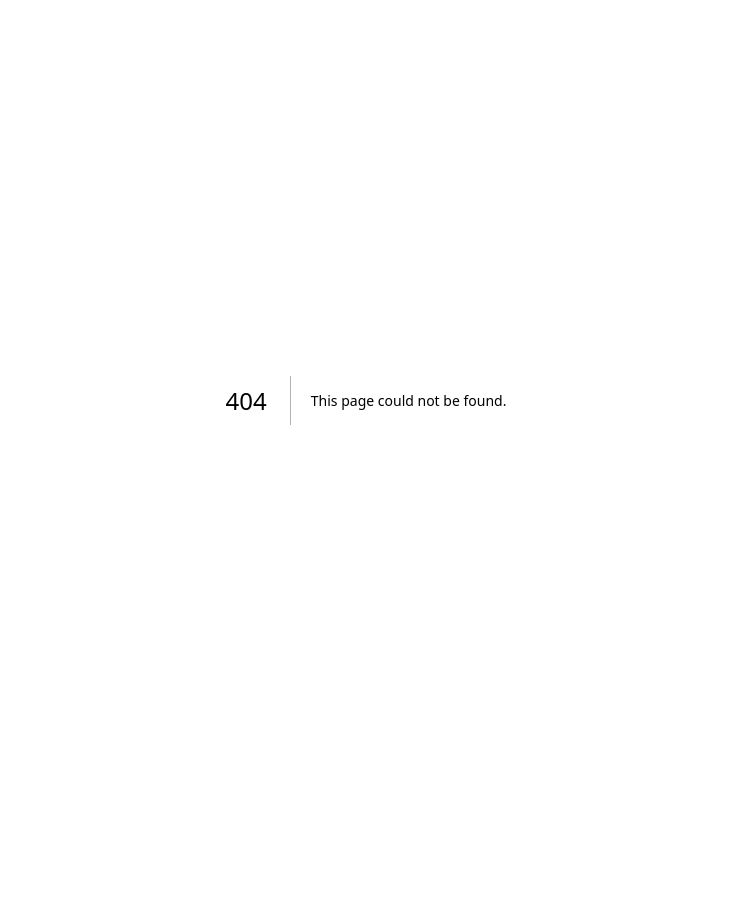
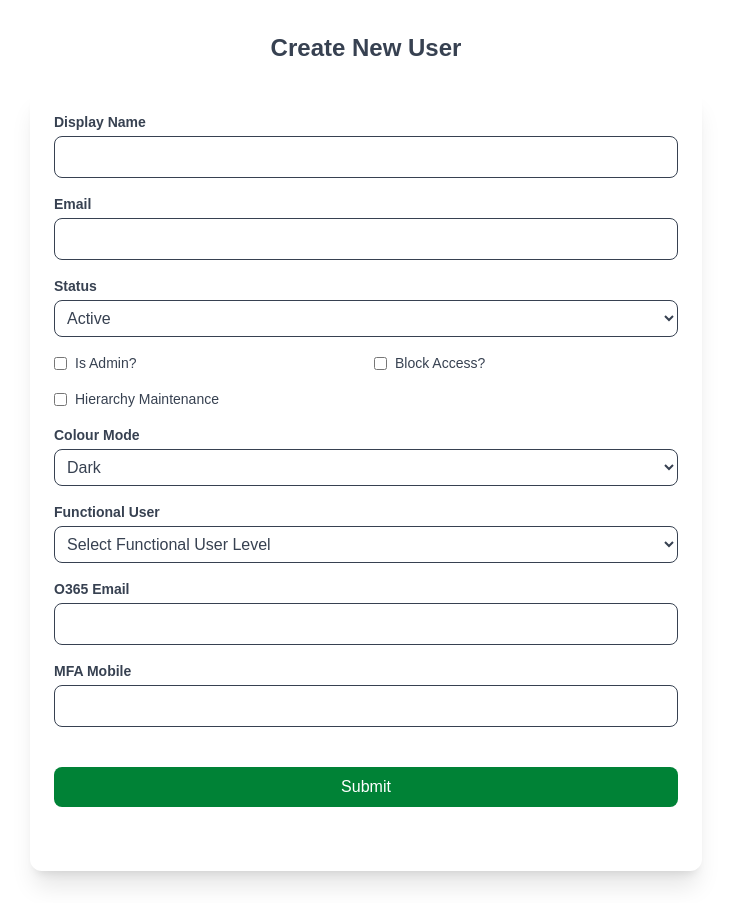
Before and after one commit to hannakozak/user-management-app, a Next.js app: page /users/create in a window 1280 px wide. Before the commit this address had no page. Shown: the whole page, without its empty margins (274-1005 px from the left). Before the commit the page ends 800 px from the top, so only its background shows below. Built offline with nearby package versions, Linux system fonts and the light colour scheme.

Commit message:
feat: add user functionality

```diff
--- a/package.json
+++ b/package.json
@@ -15,7 +15,8 @@
     "mssql": "^11.0.1",
     "next": "15.3.1",
     "react": "^19.0.0",
-    "react-dom": "^19.0.0"
+    "react-dom": "^19.0.0",
+    "react-hook-form": "^7.56.1"
   },
   "devDependencies": {
     "@eslint/eslintrc": "^3",
--- /dev/null
+++ b/src/app/api/users/create/route.ts
@@ -0,0 +1,35 @@
+import { connectToDb } from '@/lib/db';
+import { NextRequest, NextResponse } from 'next/server';
+
+export async function POST(req: NextRequest) {
+	try {
+		const data = await req.json();
+		const pool = await connectToDb();
+
+		await pool
+			.request()
+			.input('UserID', data.UserID)
+			.input('DisplayName', data.DisplayName)
+			.input('Email', data.Email)
+			.input('IsOSPAdmin', data.IsOSPAdmin)
+			.input('Status', data.Status)
+			.input('FunctionalUser', data.FunctionalUser)
+			.input('AdminUser', data.AdminUser)
+			.input('BlockAccess', data.BlockAccess)
+			.input('O365Email', data.O365Email)
+			.input('MFA_Mobile', data.MFA_Mobile)
+			.input('ColourMode', data.ColourMode)
+			.input('HierarchyMaintenance', data.HierarchyMaintenance)
+			.execute('dbo.AddUser');
+
+		return NextResponse.json({ success: true });
+	} catch (err: unknown) {
+		return NextResponse.json(
+			{
+				success: false,
+				error: err instanceof Error ? err.message : 'An unknown error occurred',
+			},
+			{ status: 500 }
+		);
+	}
+}
--- /dev/null
+++ b/src/app/users/create/page.tsx
@@ -0,0 +1,29 @@
+'use client';
+
+import { User } from '@/app/types/User';
+import UserForm from '@/components/UserForm';
+import { useRouter } from 'next/navigation';
+
+export default function CreateUserPage() {
+	const router = useRouter();
+
+	const handleCreate = async (data: Partial<User>) => {
+		const response = await fetch('/api/users/create', {
+			method: 'POST',
+			body: JSON.stringify(data),
+		});
+
+		if (response.ok) {
+			router.push('/users');
+		} else {
+			alert('Failed to create user.');
+		}
+	};
+
+	return (
+		<div className="p-8">
+			<h1 className="text-2xl text-center font-bold mb-6">Create New User</h1>
+			<UserForm onSubmit={handleCreate} />
+		</div>
+	);
+}
--- a/src/app/users/page.tsx
+++ b/src/app/users/page.tsx
@@ -3,11 +3,14 @@
 import { useEffect, useState } from 'react';
 import { UsersTable } from '@/components/UsersTable';
 import { User } from '../types/User';
+import { useRouter } from 'next/navigation';
 
 export default function UsersPage() {
 	const [users, setUsers] = useState<User[]>([]);
 	const [loading, setLoading] = useState(true);
 	const [error, setError] = useState<string | null>(null);
+
+	const router = useRouter();
 
 	useEffect(() => {
 		const fetchUsers = async () => {
@@ -27,7 +30,17 @@ export default function UsersPage() {
 	}, []);
 
 	return (
-		<main className="p-6">
+		<main className="p-6 flex flex-col items-center">
+			<div className="flex items-center justify-between w-full mb-6">
+				<h1 className="text-2xl font-bold mb-6">User Management</h1>
+				<button
+					onClick={() => router.push('/users/create')}
+					className=" bg-green-600 text-white px-10 py-2 rounded hover:bg-green-800 mb-6 transition"
+				>
+					Add New User
+				</button>
+			</div>
+
 			{loading && <p>Loading users...</p>}
 			{error && <p className="text-red-500">{error}</p>}
 			{users && <UsersTable users={users} />}
--- /dev/null
+++ b/src/components/UserForm.tsx
@@ -0,0 +1,159 @@
+'use client';
+
+import { User } from '@/app/types/User';
+import { useForm } from 'react-hook-form';
+
+interface UserFormProps {
+	onSubmit: (data: Partial<User>) => void;
+	defaultValues?: Partial<User>;
+}
+
+export default function UserForm({ onSubmit, defaultValues }: UserFormProps) {
+	const {
+		register,
+		handleSubmit,
+		formState: { errors },
+	} = useForm<Partial<User>>({
+		defaultValues,
+	});
+
+	return (
+		<form
+			onSubmit={handleSubmit(onSubmit)}
+			className="space-y-4 max-w-2xl mx-auto p-6 shadow-xl rounded-xl"
+		>
+			<div className="flex flex-col space-y-1">
+				<label className="text-sm font-semibold">Display Name</label>
+				<input
+					{...register('DisplayName', { required: 'Display Name is required' })}
+					className="w-full border p-2 rounded-lg focus:outline-none focus:ring-2 focus:ring-green-700"
+				/>
+				{errors.DisplayName && (
+					<p className="text-red-500 text-xs">{errors.DisplayName.message}</p>
+				)}
+			</div>
+
+			<div className="flex flex-col space-y-1">
+				<label className="text-sm font-semibold">Email</label>
+				<input
+					{...register('Email', {
+						required: 'Email is required',
+						pattern: {
+							value: /^\S+@\S+$/i,
+							message: 'Invalid email format',
+						},
+					})}
+					className="w-full border p-2 rounded-lg focus:outline-none focus:ring-2 focus:ring-green-700"
+				/>
+				{errors.Email && (
+					<p className="text-red-500 text-xs">{errors.Email.message}</p>
+				)}
+			</div>
+
+			<div className="flex flex-col space-y-1">
+				<label className="text-sm font-semibold">Status</label>
+				<select
+					{...register('Status', { required: true })}
+					className="w-full border p-2 rounded-lg focus:outline-none focus:ring-2 focus:ring-green-700"
+				>
+					<option value="Active">Active</option>
+					<option value="Inactive">Inactive</option>
+					<option value="Testing">Testing</option>
+				</select>
+			</div>
+
+			<div className="grid grid-cols-2 gap-4">
+				<div className="flex items-center space-x-2">
+					<input type="checkbox" {...register('IsOSPAdmin')} />
+					<label className="text-sm">Is Admin?</label>
+				</div>
+				<div className="flex items-center space-x-2">
+					<input type="checkbox" {...register('BlockAccess')} />
+					<label className="text-sm">Block Access?</label>
+				</div>
+				<div className="flex items-center space-x-2">
+					<input type="checkbox" {...register('HierarchyMaintenance')} />
+					<label className="text-sm">Hierarchy Maintenance</label>
+				</div>
+			</div>
+
+			<div className="flex flex-col space-y-1">
+				<label className="text-sm font-semibold">Colour Mode</label>
+				<select
+					{...register('ColourMode', { required: 'ColourMode is required' })}
+					className="w-full border p-2 rounded-lg focus:outline-none focus:ring-2 focus:ring-green-700"
+				>
+					<option value="D">Dark</option>
+					<option value="L">Light</option>
+				</select>
+			</div>
+
+			<div className="flex flex-col space-y-1">
+				<label className="text-sm font-semibold">Functional User</label>
+				<select
+					{...register('FunctionalUser', {
+						required: 'Please select a Functional User level',
+					})}
+					className="w-full border p-2 rounded-lg focus:outline-none focus:ring-2 focus:ring-green-700"
+				>
+					<option value="">Select Functional User Level</option>
+					<option value="0">0 - No Access</option>
+					<option value="1">1 - Basic Access</option>
+					<option value="2">2 - Intermediate Access</option>
+					<option value="3">3 - Advanced Access</option>
+					<option value="4">4 - Full Access</option>
+				</select>
+				{errors.FunctionalUser && (
+					<p className="text-red-500 text-xs">
+						{errors.FunctionalUser.message}
+					</p>
+				)}
+			</div>
+
+			<div className="flex flex-col space-y-1">
+				<label className="text-sm font-semibold">O365 Email</label>
+				<input
+					type="email"
+					{...register('O365Email', {
+						required: 'O365 Email is required',
+						pattern: {
+							value: /^[a-zA-Z0-9._%+-]+@([a-zA-Z0-9-]+\.)+[a-zA-Z]{2,}$/,
+							message: 'Please enter a valid email address',
+						},
+					})}
+					className="w-full border p-2 rounded-lg focus:outline-none focus:ring-2 focus:ring-green-700"
+				/>
+				{errors.O365Email && (
+					<p className="text-red-500 text-xs">{errors.O365Email.message}</p>
+				)}
+			</div>
+
+			<div className="flex flex-col space-y-1">
+				<label className="text-sm font-semibold">MFA Mobile</label>
+				<input
+					type="text"
+					{...register('MFA_Mobile', {
+						required: 'MFA Mobile is required',
+						pattern: {
+							value: /^[0-9]{10}$/,
+							message: 'Please enter a valid 10-digit phone number',
+						},
+					})}
+					className="w-full border p-2 rounded-lg focus:outline-none focus:ring-2 focus:ring-green-700"
+				/>
+				{errors.MFA_Mobile && (
+					<p className="text-red-500 text-xs">{errors.MFA_Mobile.message}</p>
+				)}
+			</div>
+
+			<div className="my-10">
+				<button
+					type="submit"
+					className="w-full py-2 bg-green-700 text-white rounded-lg hover:bg-green-800 transition duration-200"
+				>
+					Submit
+				</button>
+			</div>
+		</form>
+	);
+}
--- a/src/components/UsersTable.tsx
+++ b/src/components/UsersTable.tsx
@@ -1,6 +1,6 @@
 import { User } from '@/app/types/User';
 import clsx from 'clsx';
-import { FileUser, UserPen, UserX } from 'lucide-react';
+import { UserPen, UserX } from 'lucide-react';
 import React from 'react';
 
 interface UsersTableProps {
@@ -19,6 +19,10 @@ export const UsersTable: React.FC<UsersTableProps> = ({ users }) => {
 						<th>MFA_Mobile</th>
 						<th>IS OSP Admin</th>
 						<th>Status</th>
+						<th className="w-3">Block Access</th>
+						<th className="w-3">Functional User</th>
+						<th className="w-3">Color Mode</th>
+						<th className="w-3">Hierarchy Maintenance</th>
 						<th>Actions</th>
 					</tr>
 				</thead>
@@ -46,8 +50,13 @@ export const UsersTable: React.FC<UsersTableProps> = ({ users }) => {
 									{user.Status}
 								</span>
 							</td>
+							<td className="py-3 pl-6 pr-3">{user.BlockAccess}</td>
+							<td className="py-3 pl-6 pr-3">{user.FunctionalUser}</td>
+							<td className="py-3 pl-6 pr-3">{user.ColourMode}</td>
+							<td className="py-3 pl-6 pr-3">
+								{user.HierarchyMaintenance ? '+' : '-'}
+							</td>
 							<td className="flex gap-3 py-3 pl-6 pr-3">
-								<FileUser className="cursor-pointer text-gray-500 hover:text-gray-700" />
 								<UserPen className="cursor-pointer text-gray-500 hover:text-gray-700" />
 								<UserX className="cursor-pointer text-gray-500 hover:text-gray-700" />
 							</td>
@@ -77,7 +86,6 @@ export const UsersTable: React.FC<UsersTableProps> = ({ users }) => {
 								<p>{user.IsOSPAdmin ? 'Admin' : 'User'}</p>
 							</div>
 							<div className="flex justify-end gap-2">
-								<FileUser className="cursor-pointer text-gray-500 hover:text-gray-700" />
 								<UserPen className="cursor-pointer text-gray-500 hover:text-gray-700" />
 								<UserX className="cursor-pointer text-gray-500 hover:text-gray-700" />
 							</div>
```
Also changed, not shown: 1 other file (tests, documents, lock files or other folders).
